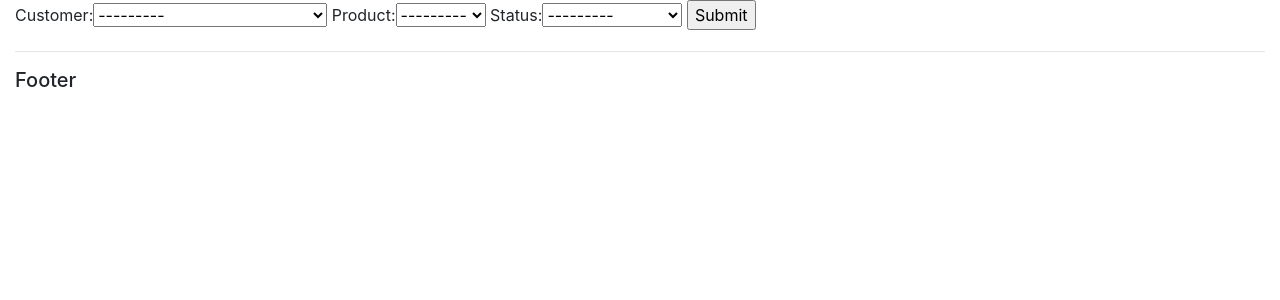
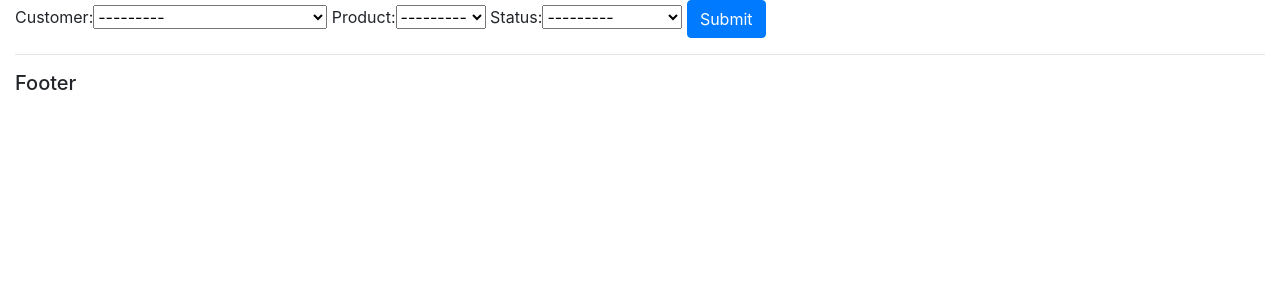
Before and after one commit to jobic10/crmwithdjango, a Django app: page /create_order/ in a window 1280 px wide. Shown: the part 59-359 px from the top of the page. Run offline with Django 3.2, Linux system fonts and the light colour scheme; data comes from the database, SQL or seed files in the repository; some libraries are stand-ins or nearby versions.

Commit message:
Updated button to bootstrap styling

```diff
--- a/account/templates/account/order_form.html
+++ b/account/templates/account/order_form.html
@@ -24,6 +24,6 @@
   <form action="" method='POST'>
       {% csrf_token %}
       {{ form }}
-      <input type="submit" value="Submit">
+      <input class='btn btn-primary' type="submit" value="Submit">
   </form>
 {% endblock content %}
```
